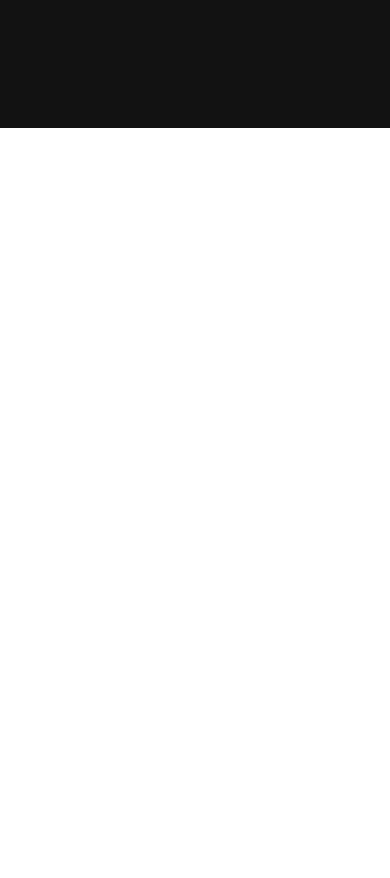
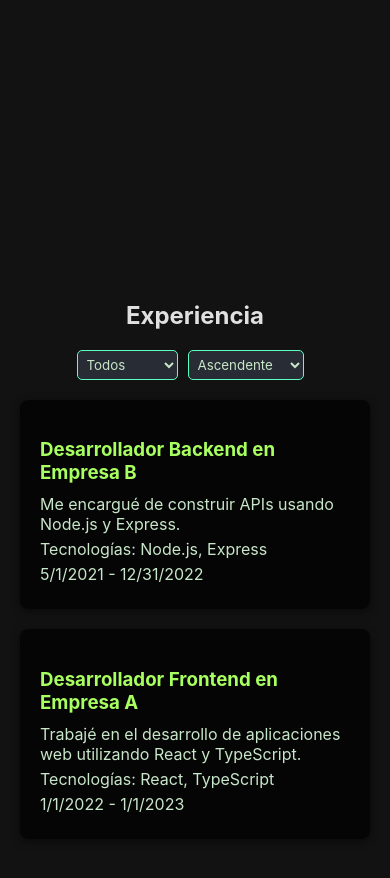
Before and after one commit to lucianolupo95/lucianolupo95.github.io, a React (Create React App) app: page / in a window 390 px wide. Shown: the part 1600-2478 px from the top of the page. Before the commit the page ends 1728 px from the top, so only its background shows below. Built offline with nearby package versions, Linux system fonts and the light colour scheme.

Commit message:
Sin EmailJS

```diff
--- a/src/App.js
+++ b/src/App.js
@@ -2,6 +2,8 @@
 import React from "react";
 import Home from "./components/Home";
 import Projects from "./components/Projects";
+import Experiences from "./components/Experiences";
+import ContactForm from "./components/ContactForm";
 import "./App.css"; // Puedes agregar estilos globales aquí
 
 function App() {
@@ -13,6 +15,8 @@ function App() {
       <main>
         <Home />
         <Projects />
+        <Experiences />
+        <ContactForm />
         {/* Otras secciones irán aquí */}
       </main>
       <footer className="App-footer">
--- /dev/null
+++ b/src/components/ContactForm.js
@@ -0,0 +1,77 @@
+import React, { useState } from "react";
+import "../styles/ContactForm.css"; // Importar el CSS correspondiente
+
+const ContactForm = () => {
+  const [name, setName] = useState("");
+  const [email, setEmail] = useState("");
+  const [message, setMessage] = useState("");
+  const [success, setSuccess] = useState(false);
+  const [error, setError] = useState(false);
+
+  const handleSubmit = async (event) => {
+    event.preventDefault();
+
+    // Aquí puedes añadir lógica para enviar el formulario (por ejemplo, usando fetch o axios)
+
+    // Simular una respuesta exitosa o fallida
+    try {
+      // Aquí puedes realizar una petición a un servidor o servicio de correo
+      setSuccess(true);
+      setError(false);
+      setName("");
+      setEmail("");
+      setMessage("");
+    } catch (err) {
+      setSuccess(false);
+      setError(true);
+    }
+  };
+
+  return (
+    <section id="contact" className="contact-section">
+      <h2>Contacto</h2>
+      <form className="contact-form" onSubmit={handleSubmit}>
+        <div className="form-group">
+          <label htmlFor="name">Nombre</label>
+          <input
+            type="text"
+            id="name"
+            value={name}
+            onChange={(e) => setName(e.target.value)}
+            required
+          />
+        </div>
+        <div className="form-group">
+          <label htmlFor="email">Correo electrónico</label>
+          <input
+            type="email"
+            id="email"
+            value={email}
+            onChange={(e) => setEmail(e.target.value)}
+            required
+          />
+        </div>
+        <div className="form-group">
+          <label htmlFor="message">Mensaje</label>
+          <textarea
+            id="message"
+            value={message}
+            onChange={(e) => setMessage(e.target.value)}
+            required
+          ></textarea>
+        </div>
+        <button type="submit">Enviar</button>
+        {success && (
+          <p className="success-message">¡Mensaje enviado con éxito!</p>
+        )}
+        {error && (
+          <p className="error-message">
+            Hubo un error al enviar el mensaje. Inténtalo de nuevo.
+          </p>
+        )}
+      </form>
+    </section>
+  );
+};
+
+export default ContactForm;
--- /dev/null
+++ b/src/components/Experiences.js
@@ -0,0 +1,88 @@
+import React, { useState } from "react";
+import "../styles/Experiences.css"; // Importar el CSS correspondiente
+
+const Experience = () => {
+  const [selectedTech, setSelectedTech] = useState("all");
+  const [sortOrder, setSortOrder] = useState("asc");
+
+  const experienceList = [
+    {
+      id: 1,
+      title: "Desarrollador Frontend en Empresa A",
+      description:
+        "Trabajé en el desarrollo de aplicaciones web utilizando React y TypeScript.",
+      technologies: ["React", "TypeScript"],
+      startDate: "2022-01-01",
+      endDate: "2023-01-01",
+    },
+    {
+      id: 2,
+      title: "Desarrollador Backend en Empresa B",
+      description: "Me encargué de construir APIs usando Node.js y Express.",
+      technologies: ["Node.js", "Express"],
+      startDate: "2021-05-01",
+      endDate: "2022-12-31",
+    },
+    // Más experiencias...
+  ];
+
+  const techOptions = Array.from(
+    new Set(experienceList.flatMap((exp) => exp.technologies))
+  );
+
+  const filteredExperience =
+    selectedTech === "all"
+      ? experienceList
+      : experienceList.filter((exp) => exp.technologies.includes(selectedTech));
+
+  const sortedExperience = filteredExperience.sort((a, b) => {
+    if (sortOrder === "asc") {
+      return new Date(a.startDate) - new Date(b.startDate);
+    } else {
+      return new Date(b.startDate) - new Date(a.startDate);
+    }
+  });
+
+  return (
+    <section id="experience" className="experience-section">
+      <h2>Experiencia</h2>
+      <div className="filter-container">
+        <select
+          id="tech-filter"
+          value={selectedTech}
+          onChange={(e) => setSelectedTech(e.target.value)}
+        >
+          <option value="all">Todos</option>
+          {techOptions.map((tech) => (
+            <option key={tech} value={tech}>
+              {tech}
+            </option>
+          ))}
+        </select>
+        <select
+          id="sort-order"
+          value={sortOrder}
+          onChange={(e) => setSortOrder(e.target.value)}
+        >
+          <option value="asc">Ascendente</option>
+          <option value="desc">Descendente</option>
+        </select>
+      </div>
+      <div className="experience-container">
+        {sortedExperience.map((exp) => (
+          <div key={exp.id} className="experience-card">
+            <h3>{exp.title}</h3>
+            <p>{exp.description}</p>
+            <p>Tecnologías: {exp.technologies.join(", ")}</p>
+            <p>
+              {new Date(exp.startDate).toLocaleDateString()} -{" "}
+              {new Date(exp.endDate).toLocaleDateString()}
+            </p>
+          </div>
+        ))}
+      </div>
+    </section>
+  );
+};
+
+export default Experience;
--- a/src/components/Home.js
+++ b/src/components/Home.js
@@ -15,7 +15,7 @@ const Home = () => {
         <p>
           Soy un desarrollador de software especializado en desarrollo Backend.
         </p>
-        <a href={cv} download className="download-cv-button">
+        <a href={cv} download="LucianoLupo" className="download-cv-button">
           Descargar CV
         </a>
       </div>
--- a/src/components/Projects.js
+++ b/src/components/Projects.js
@@ -4,7 +4,6 @@ import "../styles/Projects.css";
 const Projects = () => {
   const [currentPage, setCurrentPage] = useState(0);
   const [selectedTech, setSelectedTech] = useState("all");
-  const [isInViewport, setIsInViewport] = useState(true);
   const [projectsPerPage, setProjectsPerPage] = useState(3); // Número de proyectos por página
   const projectsRef = useRef(null);
 
@@ -48,6 +47,7 @@ const Projects = () => {
     new Set(projectList.flatMap((project) => project.technologies))
   );
 
+  // Filtrar proyectos según la tecnología seleccionada
   const filteredProjects =
     selectedTech === "all"
       ? projectList
@@ -72,6 +72,11 @@ const Projects = () => {
     };
   }, []);
 
+  useEffect(() => {
+    // Volver a la primera página cuando cambia el filtro
+    setCurrentPage(0);
+  }, [selectedTech]);
+
   const numberOfPages = Math.ceil(filteredProjects.length / projectsPerPage);
 
   const handlePageChange = (page) => {
@@ -87,19 +92,21 @@ const Projects = () => {
     const observer = new IntersectionObserver(
       (entries) => {
         entries.forEach((entry) => {
-          setIsInViewport(entry.isIntersecting);
+          // Puedes utilizar `entry.isIntersecting` para realizar acciones aquí si lo necesitas
         });
       },
       { threshold: 0.5 }
     );
 
-    if (projectsRef.current) {
-      observer.observe(projectsRef.current);
+    const currentRef = projectsRef.current; // Copiar el valor del ref
+
+    if (currentRef) {
+      observer.observe(currentRef);
     }
 
     return () => {
-      if (projectsRef.current) {
-        observer.unobserve(projectsRef.current);
+      if (currentRef) {
+        observer.unobserve(currentRef);
       }
     };
   }, []);
--- /dev/null
+++ b/src/styles/ContactForm.css
@@ -0,0 +1,86 @@
+.contact-section {
+  display: flex;
+  flex-direction: column;
+  align-items: center;
+  justify-content: center;
+  min-height: 100vh; /* Ocupa al menos el 100% del viewport */
+  padding: 20px;
+  background-color: #121212;
+  color: #e0e0e0;
+}
+
+.contact-form {
+  display: flex;
+  flex-direction: column;
+  width: 100%;
+  max-width: 600px;
+}
+
+.form-group {
+  margin-bottom: 20px;
+}
+
+.form-group label {
+  display: block;
+  margin-bottom: 5px;
+  color: #a8ff60;
+}
+
+.form-group input,
+.form-group textarea {
+  width: 100%;
+  padding: 10px;
+  border: 1px solid #5cffc0;
+  border-radius: 5px;
+  background-color: #282c34;
+  color: #c8e6c9;
+}
+
+.form-group textarea {
+  height: 150px;
+  resize: vertical;
+}
+
+button {
+  background-color: #5cffc0;
+  color: #121212;
+  border: none;
+  padding: 10px 20px;
+  border-radius: 5px;
+  cursor: pointer;
+  font-size: 16px;
+  transition: background-color 0.3s;
+}
+
+button:hover {
+  background-color: #60c0ff;
+}
+
+.success-message {
+  color: #5cffc0;
+  margin-top: 10px;
+}
+
+.error-message {
+  color: #ff5c5c;
+  margin-top: 10px;
+}
+@media (max-width: 768px) {
+  .form-group {
+    width: 90%;
+    margin-bottom: 10px;
+  }
+
+  .form-group input,
+  .form-group textarea {
+    width: 100%;
+    padding: 10px;
+    font-size: 16px;
+  }
+
+  button[type="submit"] {
+    width: 100%;
+    padding: 10px;
+    font-size: 16px;
+  }
+}
--- /dev/null
+++ b/src/styles/Experiences.css
@@ -0,0 +1,53 @@
+.experience-section {
+  display: flex;
+  flex-direction: column;
+  align-items: center;
+  justify-content: center;
+  min-height: 100vh; /* Ocupa al menos el 100% del viewport */
+  padding: 20px;
+  background-color: #121212;
+  color: #e0e0e0;
+}
+
+.experience-container {
+  display: flex;
+  flex-direction: column;
+  width: 100%;
+  max-width: 1200px;
+}
+
+.experience-card {
+  background: rgba(0, 0, 0, 0.7);
+  padding: 20px;
+  border-radius: 8px;
+  margin-bottom: 20px;
+  box-shadow: 0 2px 8px rgba(0, 0, 0, 0.5);
+}
+
+.experience-card h3 {
+  color: #a8ff60;
+  margin-bottom: 10px;
+}
+
+.experience-card p {
+  margin: 5px 0;
+  color: #c8e6c9;
+}
+
+.filter-container {
+  display: flex;
+  justify-content: center;
+  margin-bottom: 20px;
+}
+
+#tech-filter,
+#sort-order {
+  padding: 5px;
+  font-family: inherit;
+  background-color: #282c34;
+  color: #c8e6c9;
+  border: 1px solid #5cffc0;
+  border-radius: 5px;
+  cursor: pointer;
+  margin-right: 10px;
+}
```
